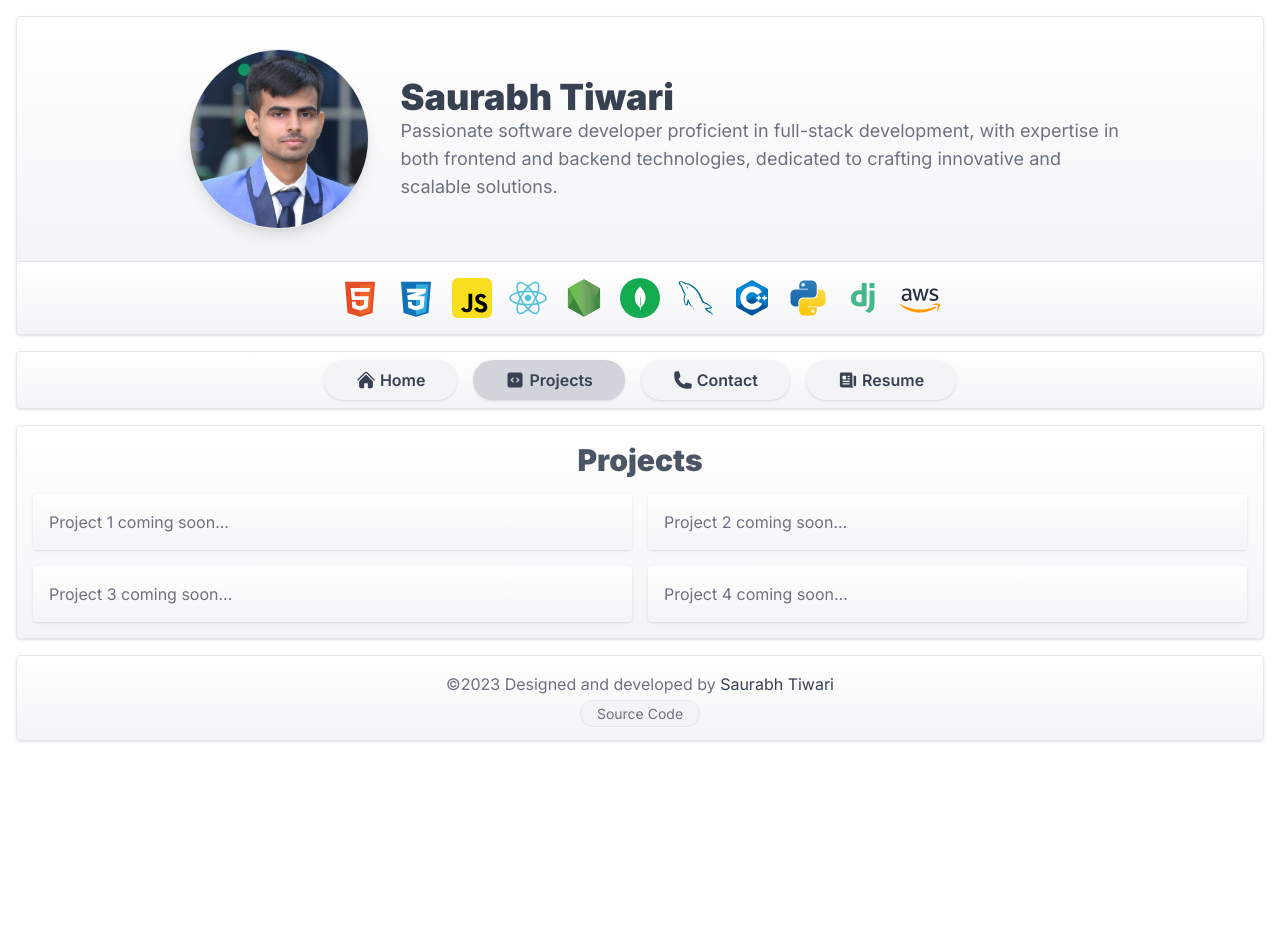
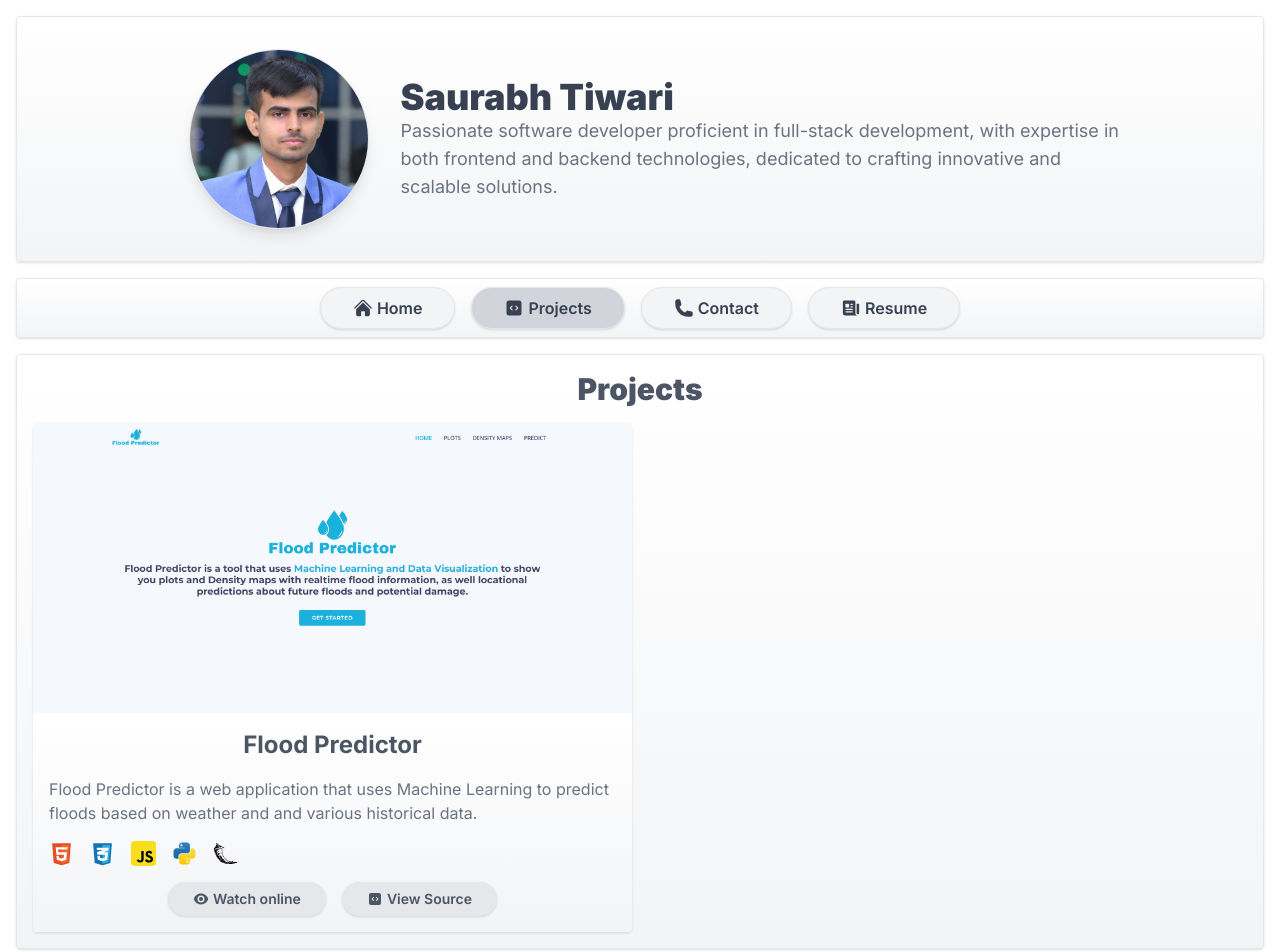
Before and after one commit to SaurabhTiwari4093/portfolio, a Next.js app: page /projects in a window 1280 px wide. Shown: the top 952 px of the page. Before the commit the page ends 800 px from the top, so only its background shows below. Built offline with nearby package versions, Linux system fonts and the light colour scheme.

Commit message:
Updated tech I like

```diff
--- a/app/components/navButtons.tsx
+++ b/app/components/navButtons.tsx
@@ -11,7 +11,7 @@ function NavButtons(props: any) {
       rel={props.label === "Resume" ? "noopener noreferrer" : ""}
       className={`link ${
         pathname === props.href ? "bg-gray-300" : ""
-      } px-6 md:px-8 py-2 rounded-full shadow bg-gray-100 hover:bg-gray-300 cursor-pointer flex gap-1 justify-center items-center`}
+      } px-6 md:px-8 py-2 rounded-full shadow bg-gray-100 hover:bg-gray-300 cursor-pointer flex gap-1 justify-center items-center border`}
     >
       {props.icon}
       <div className="hidden md:block">{props.label}</div>
--- a/app/components/profile.tsx
+++ b/app/components/profile.tsx
@@ -1,21 +1,9 @@
 import Image from "next/image";
 import ProfilePic from "../../public/profile.jpg";
-import HTMLIMG from "../../public/tech/html.svg";
-import CSSIMG from "../../public/tech/css.svg";
-import JSIMG from "../../public/tech/javascript.svg";
-import ReactImg from "../../public/tech/react.svg";
-import NodeImg from "../../public/tech/nodejs.svg";
-import MongoDBImg from "../../public/tech/mongodb.svg";
-import AWSImg from "../../public/tech/aws.svg";
-import CPlusPlusImg from "../../public/tech/cPlusPlus.svg";
-import PythonImg from "../../public/tech/python.svg";
-import MySQLImg from "../../public/tech/mysql.svg";
-import DjangoImg from "../../public/tech/django.svg";
 
 export default function Profile() {
   return (
-    <div className="w-full shadow rounded">
-      <div className="block md:flex md:flex-wrap justify-center items-center p-8 md:px-36 bg-gradient-to-b from-white to-gray-100 rounded-t border">
+    <div className="block md:flex md:flex-wrap justify-center items-center p-8 md:px-36 bg-gradient-to-b from-white to-gray-100 rounded border shadow">
       <div className="md:w-1/4 flex justify-center md:justify-end md:pr-8">
         <Image
           src={ProfilePic}
@@ -31,23 +19,9 @@ export default function Profile() {
         </div>
         <div className="text-lg text-gray-500">
           Passionate software developer proficient in full-stack development,
-            with expertise in both frontend and backend technologies, dedicated
-            to crafting innovative and scalable solutions.
+          with expertise in both frontend and backend technologies, dedicated to
+          crafting innovative and scalable solutions.
         </div>
-        </div>
-      </div>
-      <div className="bg-gradient-to-b from-white to-gray-100 rounded-b border border-t-0 p-4 flex items-center md:justify-center gap-4 overflow-x-scroll scroll-smooth no-scrollbar">
-        <Image src={HTMLIMG} alt="HTML" height={40} width={40} />
-        <Image src={CSSIMG} alt="CSS" height={40} width={40} />
-        <Image src={JSIMG} alt="JavaScript" height={40} width={40} />
-        <Image src={ReactImg} alt="React Js" height={40} width={40} />
-        <Image src={NodeImg} alt="Node Js" height={40} width={40} />
-        <Image src={MongoDBImg} alt="MongoDB" height={40} width={40} />
-        <Image src={MySQLImg} alt="MySQL" height={40} width={40} />
-        <Image src={CPlusPlusImg} alt="C++" height={40} width={40} />
-        <Image src={PythonImg} alt="Python" height={40} width={40} />
-        <Image src={DjangoImg} alt="Django" height={40} width={40} />
-        <Image src={AWSImg} alt="AWS" height={40} width={40} />
       </div>
     </div>
   );
--- a/app/components/project.tsx
+++ b/app/components/project.tsx
@@ -1,9 +1,44 @@
+import Image from "next/image";
+import Link from "next/link";
+import { EyeIcon, CodeBracketSquareIcon } from "@heroicons/react/24/solid";
 
-
-function Project(props:any) {
+function Project(props: any) {
   return (
-    <div className="col-span-1 rounded shadow p-4 bg-gradient-to-b from-white to-gray-100">
-      {props.label}
+    <div className="col-span-2 md:col-span-1 rounded shadow">
+      <Image src={props.image} alt={props.title} className="w-full h-100" />
+      <div className="bg-gradient-to-b from-white to-gray-100 p-4 rounded-b">
+        <div className="text-lg md:text-2xl font-bold text-center text-gray-600 mb-4">
+          {props.title}
+        </div>
+        <div className="text-sm md:text-base mb-4 text-gray-500">
+          {props.desc}
+        </div>
+        <div className="flex flex-wrap gap-4 items-center mb-4">
+          {props.techs.map((tech: any) => {
+            return (
+              <Image src={tech.img} alt={tech.alt} height={25} width={25} />
+            );
+          })}
+        </div>
+        <div className="flex gap-4 items-center justify-center text-gray-600 text-sm">
+          {props.href !== "#" ? (
+            <Link href={props.href} target="_blank" rel="noopener noreferrer">
+              <button className="bg-gray-200 hover:bg-gray-300 rounded-full shadow border font-semibold py-1.5 px-6 flex gap-1 items-center justify-center">
+                <EyeIcon className="h-4 w-4" />
+                Watch online
+              </button>
+            </Link>
+          ) : (
+            <></>
+          )}
+          <Link href={props.code} target="_blank" rel="noopener noreferrer">
+            <button className="bg-gray-200 hover:bg-gray-300 rounded-full shadow border font-semibold py-1.5 px-6 flex gap-1 items-center justify-center">
+              <CodeBracketSquareIcon className="h-4 w-4" />
+              View Source
+            </button>
+          </Link>
+        </div>
+      </div>
     </div>
   );
 }
--- /dev/null
+++ b/app/components/tech.tsx
@@ -0,0 +1,37 @@
+import Image from "next/image";
+import HTMLIMG from "../../public/tech/html.svg";
+import CSSIMG from "../../public/tech/css.svg";
+import JSIMG from "../../public/tech/javascript.svg";
+import ReactImg from "../../public/tech/react.svg";
+import NodeImg from "../../public/tech/nodejs.svg";
+import MongoDBImg from "../../public/tech/mongodb.svg";
+import AWSImg from "../../public/tech/aws.svg";
+import CPlusPlusImg from "../../public/tech/cPlusPlus.svg";
+import PythonImg from "../../public/tech/python.svg";
+import MySQLImg from "../../public/tech/mysql.svg";
+import DjangoImg from "../../public/tech/django.svg";
+
+function Tech() {
+  return (
+    <div className="bg-gradient-to-b from-white to-gray-100 rounded border my-4 p-4">
+      <div className="text-3xl font-black text-gray-600 text-center">
+        Tech I like
+      </div>
+      <div className="flex items-center md:justify-center gap-4 overflow-x-scroll scroll-smooth no-scrollbar mt-4">
+        <Image src={HTMLIMG} alt="HTML" height={40} width={40} />
+        <Image src={CSSIMG} alt="CSS" height={40} width={40} />
+        <Image src={JSIMG} alt="JavaScript" height={40} width={40} />
+        <Image src={ReactImg} alt="React Js" height={40} width={40} />
+        <Image src={NodeImg} alt="Node Js" height={40} width={40} />
+        <Image src={MongoDBImg} alt="MongoDB" height={40} width={40} />
+        <Image src={MySQLImg} alt="MySQL" height={40} width={40} />
+        <Image src={CPlusPlusImg} alt="C++" height={40} width={40} />
+        <Image src={PythonImg} alt="Python" height={40} width={40} />
+        <Image src={DjangoImg} alt="Django" height={40} width={40} />
+        <Image src={AWSImg} alt="AWS" height={40} width={40} />
+      </div>
+    </div>
+  );
+}
+
+export default Tech;
--- a/app/projects/page.tsx
+++ b/app/projects/page.tsx
@@ -1,4 +1,10 @@
 import OneProject from "../components/project";
+import HTMLIMG from "../../public/tech/html.svg";
+import CSSIMG from "../../public/tech/css.svg";
+import JSIMG from "../../public/tech/javascript.svg";
+import PythonImg from "../../public/tech/python.svg";
+import FlaskImg from "../../public/tech/flask.svg";
+import FloodPredictorImg from "../../public/projects/floodPredictor.png";
 
 function Projects() {
   return (
@@ -7,10 +13,37 @@ function Projects() {
         Projects
       </div>
       <div className="grid grid-cols-2 gap-4 text-gray-500">
-        <OneProject label="Project 1 coming soon..." />
-        <OneProject label="Project 2 coming soon..." />
-        <OneProject label="Project 3 coming soon..." />
-        <OneProject label="Project 4 coming soon..." />
+        <OneProject
+          image={FloodPredictorImg}
+          title={"Flood Predictor"}
+          desc={
+            "Flood Predictor is a web application that uses Machine Learning to predict floods based on weather and and various historical data."
+          }
+          techs={[
+            {
+              img: HTMLIMG,
+              alt: "HTML",
+            },
+            {
+              img: CSSIMG,
+              alt: "CSS",
+            },
+            {
+              img: JSIMG,
+              alt: "JavaScript",
+            },
+            {
+              img:PythonImg,
+              alt:"Python",
+            },
+            {
+              img: FlaskImg,
+              alt: "Flask",
+            },
+          ]}
+          href={"https://flood-predictor.iccntsd.in/"}
+          code={"https://github.com/SaurabhTiwari4093/Flood-Forecasting"}
+        />
       </div>
     </main>
   );
```
Also changed, not shown: app/page.tsx (+29 -24 lines), public/projects/floodPredictor.png (added), public/tech/flask.svg (added). Lines whose indentation alone changed are shown as unchanged.
